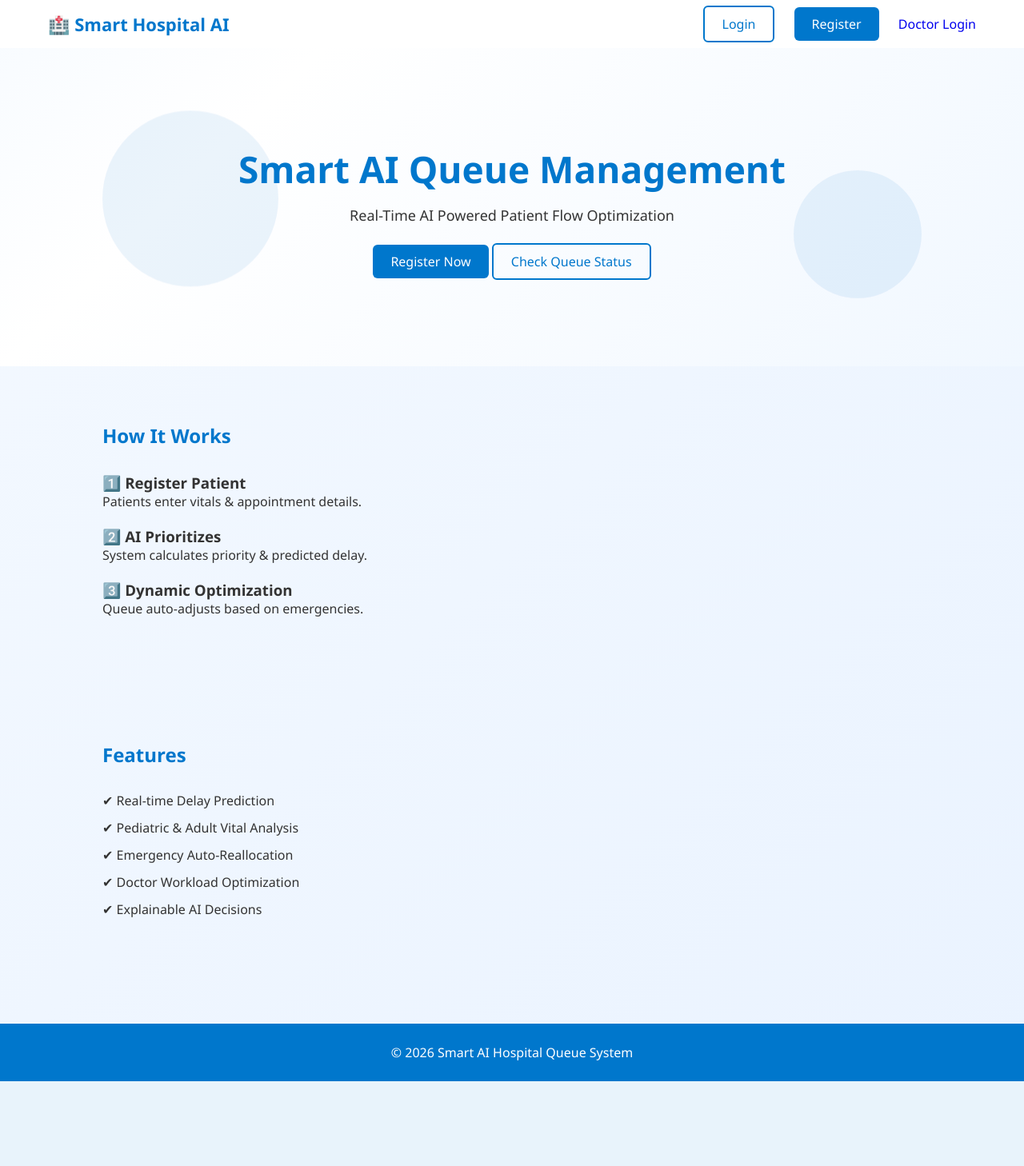
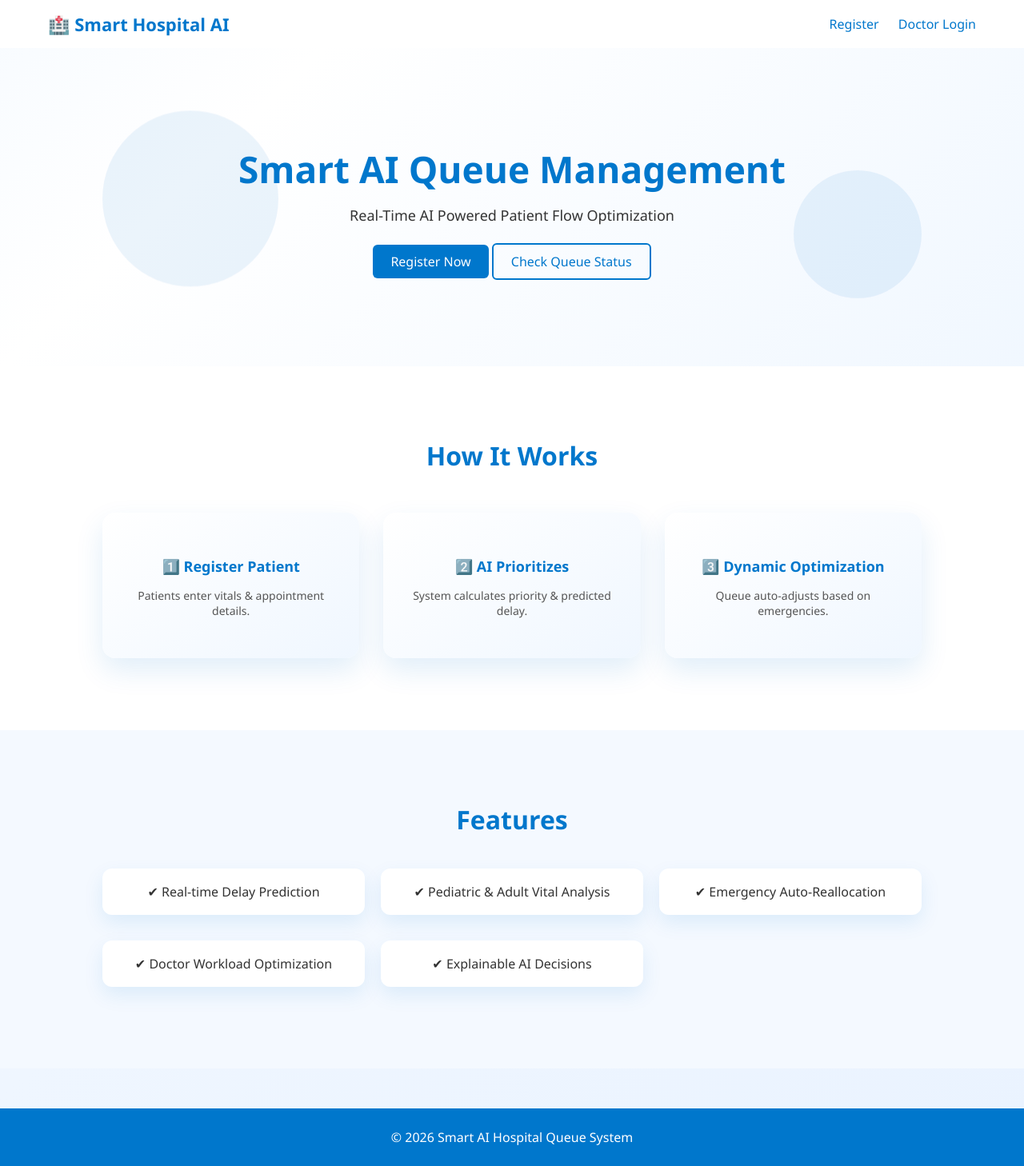
Before and after one commit to Sudeep29-code/Hospital_Ai, a Flask app: page / in a window 1280 px wide. Shown: the whole page at 80% size. Before the commit the page ends 1352 px from the top, so only its background shows below. Run offline with Flask 3, Linux system fonts and the light colour scheme; parts of the project's set-up code (start-up, migrations or seed data) failed here and were passed over.

Commit message:
CSS added

```diff
--- a/static/style.css
+++ b/static/style.css
@@ -585,3 +585,154 @@
     font-size: 28px;
     font-weight: 600;
 }
+/* ===================================== */
+/* IMPROVED HOW IT WORKS SECTION */
+/* (ONLY INDEX PAGE – NO OTHER CHANGES) */
+/* ===================================== */
+
+.how-it-works {
+    background: #ffffff;
+    text-align: center;
+    padding: 90px 10%;
+}
+
+.how-it-works h2 {
+    font-size: 32px;
+    margin-bottom: 50px;
+    font-weight: 700;
+}
+
+/* Card Layout */
+.how-it-works .cards {
+    display: grid;
+    grid-template-columns: repeat(auto-fit, minmax(250px, 1fr));
+    gap: 30px;
+}
+
+/* Individual Card */
+.how-it-works .card {
+    background: linear-gradient(145deg, #ffffff, #f0f7ff);
+    padding: 35px 25px;
+    border-radius: 16px;
+    box-shadow: 0 15px 35px rgba(0, 119, 204, 0.12);
+    transition: all 0.3s ease;
+}
+
+/* Hover Effect */
+.how-it-works .card:hover {
+    transform: translateY(-10px);
+    box-shadow: 0 20px 45px rgba(0, 119, 204, 0.25);
+}
+
+/* Card Titles */
+.how-it-works .card h3 {
+    font-size: 18px;
+    margin-bottom: 15px;
+    color: #0077cc;
+}
+
+/* Card Text */
+.how-it-works .card p {
+    font-size: 14px;
+    color: #555;
+}
+
+/* ===================================== */
+/* IMPROVED FEATURES SECTION */
+/* ===================================== */
+
+.features {
+    background: #f4f9ff;
+    text-align: center;
+    padding: 90px 10%;
+}
+
+.features h2 {
+    font-size: 32px;
+    margin-bottom: 40px;
+    font-weight: 700;
+}
+
+/* Make features grid */
+.features ul {
+    display: grid;
+    grid-template-columns: repeat(auto-fit, minmax(250px, 1fr));
+    gap: 20px;
+    padding: 0;
+}
+
+/* Feature cards */
+.features ul li {
+    background: white;
+    padding: 18px;
+    border-radius: 12px;
+    box-shadow: 0 10px 25px rgba(0, 119, 204, 0.1);
+    font-weight: 500;
+    transition: 0.3s ease;
+}
+
+.features ul li:hover {
+    transform: translateY(-5px);
+    box-shadow: 0 15px 35px rgba(0, 119, 204, 0.2);
+    color: #0077cc;
+}
+/* ===================================== */
+/* BLUE HOVER EFFECT - HOW IT WORKS */
+/* ===================================== */
+
+.how-it-works .card:hover {
+    background: #0077cc;
+    transform: translateY(-10px);
+    box-shadow: 0 20px 45px rgba(0, 119, 204, 0.4);
+}
+
+/* Change text color to white when hovering */
+.how-it-works .card:hover h3,
+.how-it-works .card:hover p {
+    color: #ffffff;
+}
+
+
+/* ===================================== */
+/* BLUE HOVER EFFECT - FEATURES */
+/* ===================================== */
+
+.features ul li:hover {
+    background: #0077cc;
+    color: #ffffff;
+    transform: translateY(-8px);
+    box-shadow: 0 20px 40px rgba(0, 119, 204, 0.4);
+}
+/* ============================= */
+/* NAV LINK UNDERLINE ANIMATION */
+/* ============================= */
+
+.nav-link {
+    position: relative;
+    text-decoration: none;
+    color: #0077cc;
+    font-weight: 500;
+    padding-bottom: 5px;
+    transition: color 0.3s ease;
+}
+
+/* Create hidden line */
+.nav-link::after {
+    content: "";
+    position: absolute;
+    left: 0;
+    bottom: 0;
+    width: 0%;
+    height: 3px;
+    background-color: #003366; /* Dark blue */
+    transition: width 0.3s ease;
+}
+
+/* Hover effect */
+.nav-link:hover {
+    color: #003366;
+}
+
+.nav-link:hover::after {
+    width: 100%;
+}
--- a/templates/index.html
+++ b/templates/index.html
@@ -9,9 +9,8 @@
 <header class="navbar">
     <div class="logo">🏥 Smart Hospital AI</div>
     <div class="nav-buttons">
-        <a href="/login" class="btn-outline">Login</a>
-        <a href="/register" class="btn-primary">Register</a>
-        <a href="/doctor_login">Doctor Login</a>
+        <a href="/register" class="nav-link">Register</a>
+        <a href="/doctor_login" class="nav-link">Doctor Login</a>
     </div>
 </header>
 
```
Also changed, not shown: static/logo.png (added), 1 other file.
